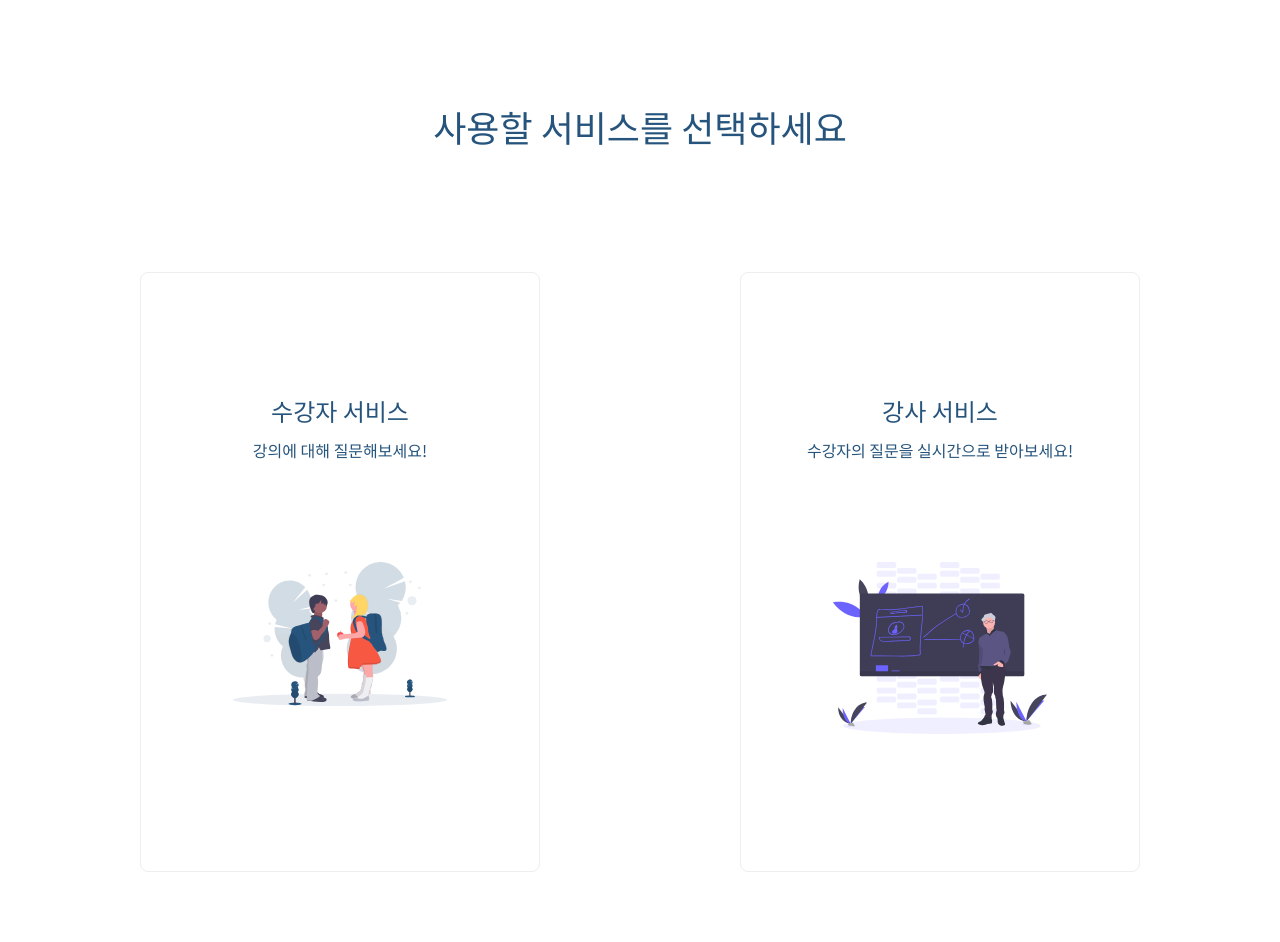
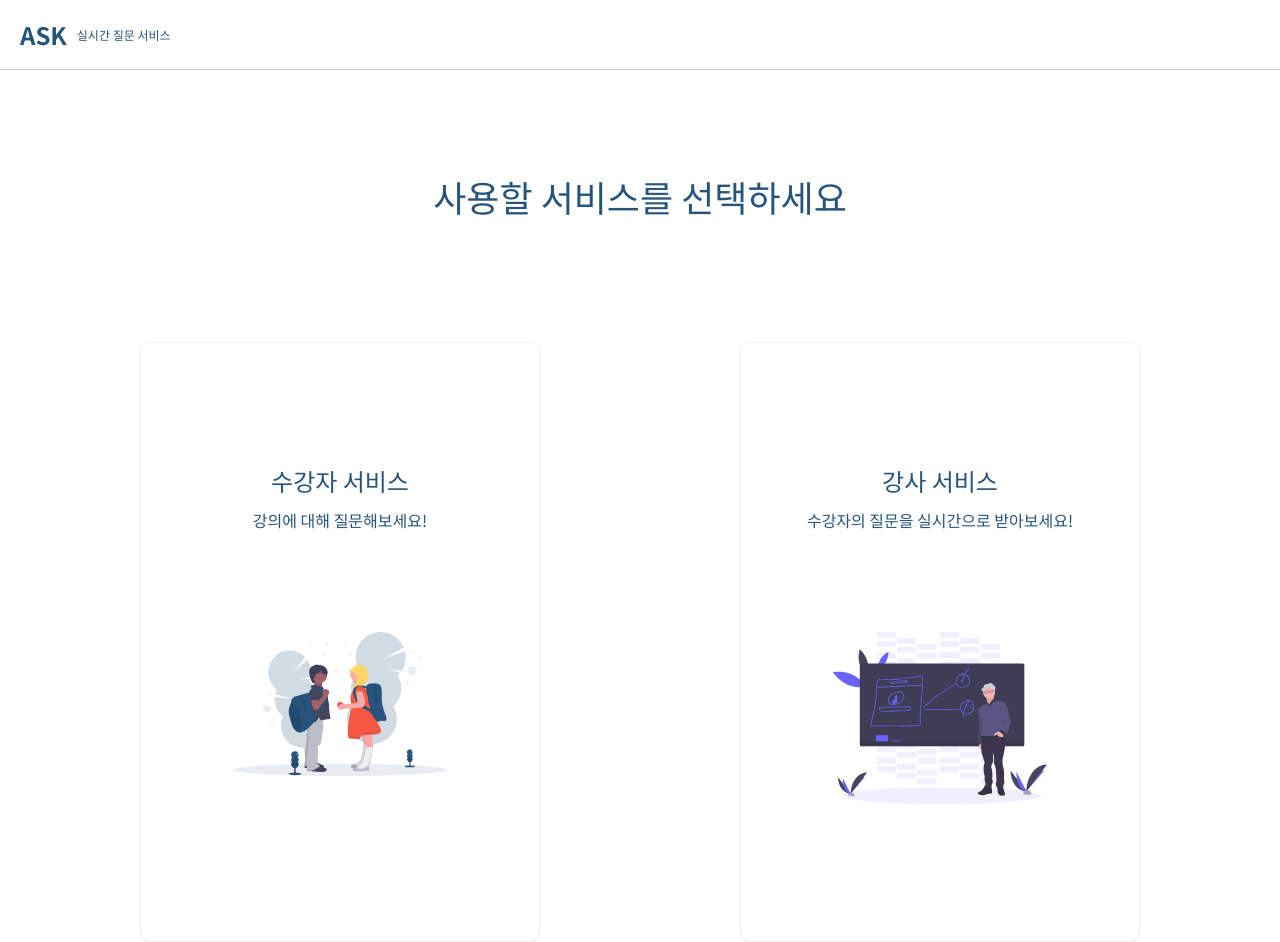
Before and after one commit to Choi-Jinwoo/Ask_Web, a React (Create React App) app: page / in a window 1280 px wide. Before the commit the page ends 872 px from the top, so only its background shows below. Built offline with nearby package versions, Linux system fonts and the light colour scheme.

Commit message:
Fix: PageTemplate을 HomePage에 적용

```diff
--- a/src/pages/home.page.tsx
+++ b/src/pages/home.page.tsx
@@ -1,10 +1,11 @@
 import React from 'react';
 import { Home } from 'components/home';
+import { PageTemplate } from 'components/common/page-template';
 
 export const HomePage = () => {
   return (
-    <div className="homePage">
+    <PageTemplate>
       <Home />
-    </div>
+    </PageTemplate>
   )
 }
```
